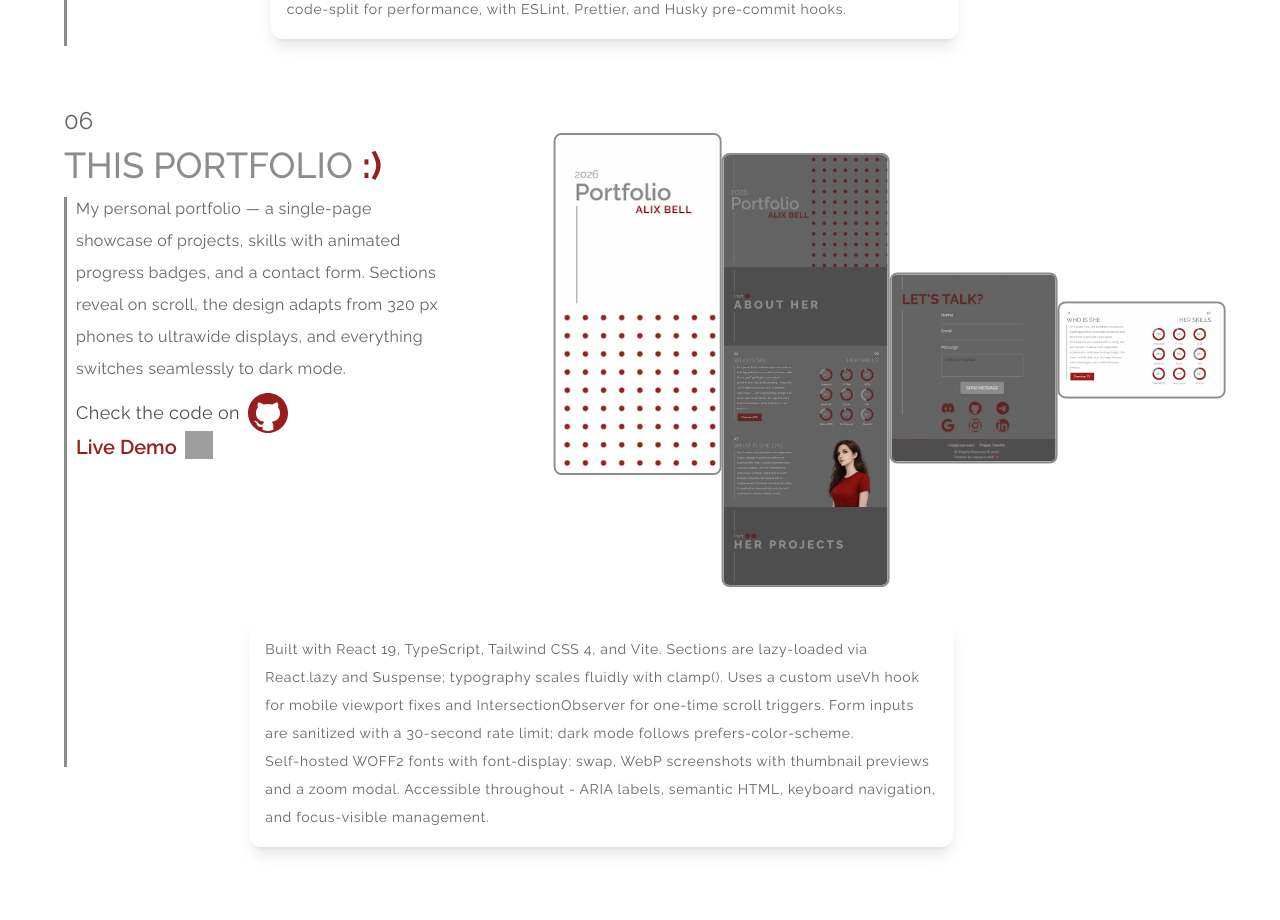
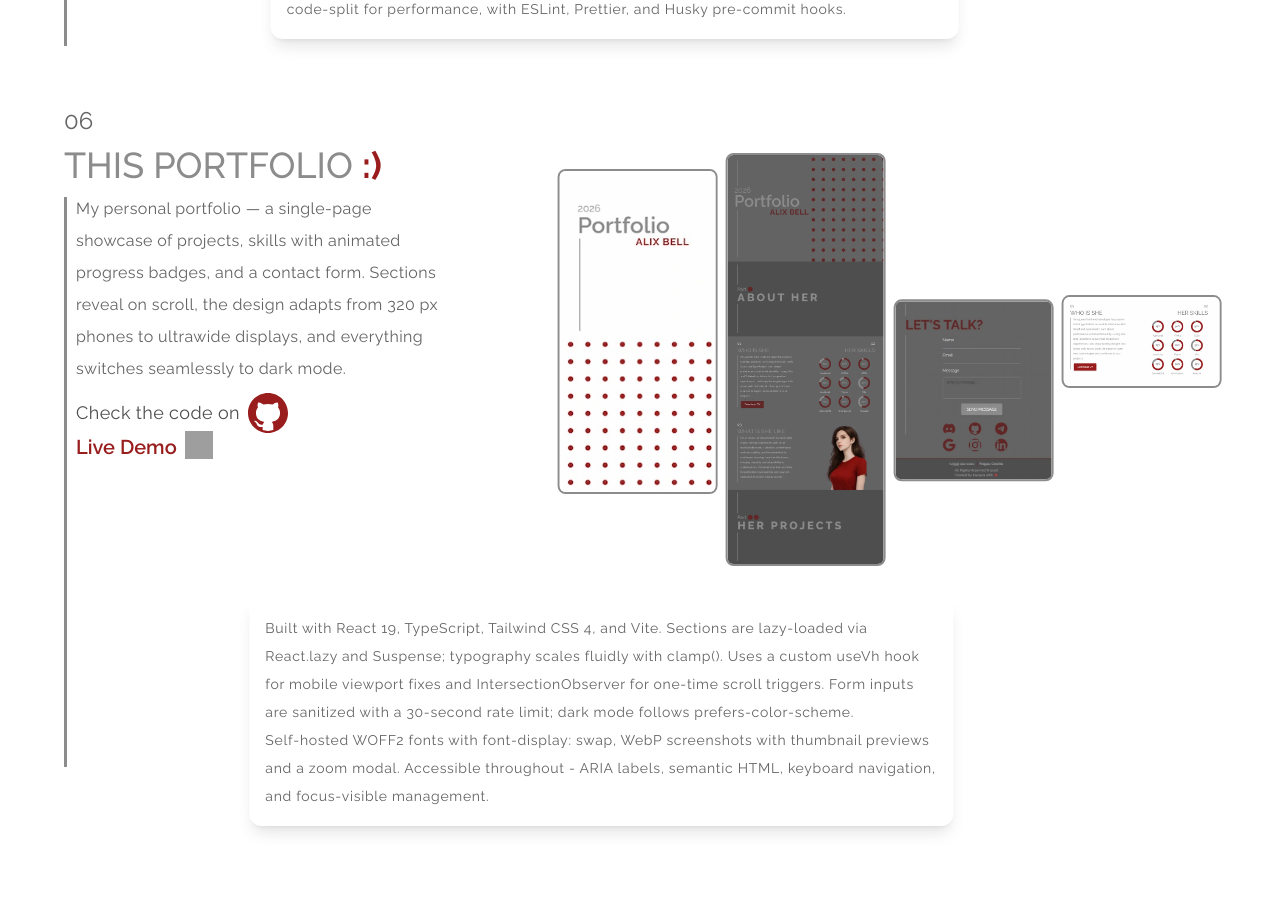
Before and after one commit to bavayra/Portfolio, a React (Vite) app: page / in a window 1280 px wide. Shown: the part 4260-5180 px from the top of the page. Built offline with nearby package versions, Linux system fonts and the light colour scheme; grey boxes are pictures that could not be loaded.

Commit message:
style(Portfolio-1024): corrected margins. Decreased screenshots' images' sizes

```diff
--- a/data/projects.ts
+++ b/data/projects.ts
@@ -139,7 +139,7 @@ export const projects: Project[] = [
         width: 375,
         height: 667,
         className:
-          "tablet-md:w-60 tablet-md:-mt-5 phone-md:w-38 phone-lg:w-44 w-34 tablet-sm:w-54 border-2 border-grey-2 mx-auto",
+          "tablet-md:w-60 tablet-md:-mt-5 phone-md:w-38 desktop-sm:w-40 desktop-sm:mt-4 phone-lg:w-44 w-34 tablet-sm:w-54 border-2 border-grey-2 mx-auto",
       },
       {
         thumbnail: "/screens/portfolio-screen/portfolio-1024-thumb.webp",
@@ -148,7 +148,7 @@ export const projects: Project[] = [
         width: 375,
         height: 667,
         className:
-          "-mt-4 tablet-md:w-60 w-34 phone-lg:-mt-12 desktop-md:mt-0 phone-md:w-38 desktop-sm:-mt-6 tablet-sm:w-54 tablet-sm:-mt-14 phone-lg:w-44 phone-md:-mt-8 border-2 border-grey-2 mx-auto ",
+          "-mt-4 tablet-md:w-60 w-34 phone-lg:-mt-12 desktop-md:mt-0 phone-md:w-38 desktop-sm:-mt-6 desktop-sm:w-40 tablet-sm:w-54 tablet-sm:-mt-14 phone-lg:w-44 phone-md:-mt-8 border-2 border-grey-2 mx-auto ",
       },
       {
         thumbnail: "/screens/portfolio-screen/portfolio-820-thumb.webp",
@@ -157,7 +157,7 @@ export const projects: Project[] = [
         width: 375,
         height: 667,
         className:
-          "tablet-md:w-60 tablet-md:-mt-22 w-30 border-2 border-grey-2 -mt-14 desktop-md:translate-y-full tablet-sm:w-54 tablet-sm:-mt-13 phone-md:w-38 phone-md:-mt-11 desktop-sm:-mt-18 phone-lg:w-44 mx-auto ",
+          "tablet-md:w-60 tablet-md:-mt-22 w-30 border-2 border-grey-2 -mt-14 desktop-md:translate-y-full tablet-sm:w-54 tablet-sm:-mt-13 phone-md:w-38 phone-md:-mt-11 desktop-sm:-mt-9 desktop-sm:w-40 phone-lg:w-44 mx-auto ",
       },
       {
         thumbnail: "/screens/portfolio-screen/portfolio-1120-thumb.webp",
@@ -166,7 +166,7 @@ export const projects: Project[] = [
         width: 375,
         height: 667,
         className:
-          "phone-md:w-38 phone-lg:w-44 tablet-sm:w-60 tablet-sm:mt-3  desktop-md:translate-y-[140%] mx-auto tablet-md:w-60 w-30 border-2 border-grey-2",
+          "phone-md:w-38 phone-lg:w-44 tablet-sm:w-60 tablet-sm:mt-3  desktop-md:translate-y-[140%] mx-auto tablet-md:w-60 w-30 border-2 border-grey-2 desktop-sm:w-40",
       },
     ],
   },
```
